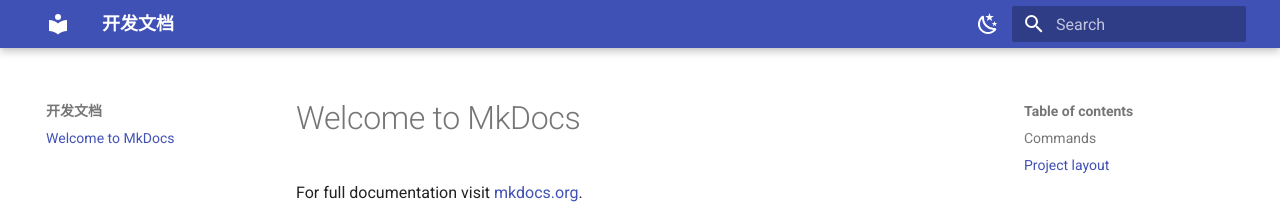
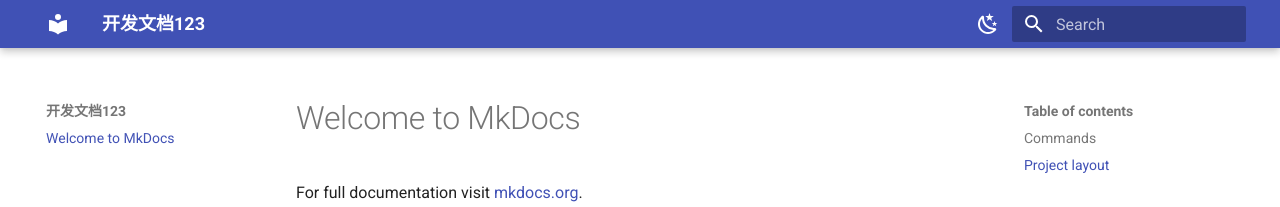
Before and after one commit to Cib0/DevDocs, an MkDocs documentation site: the page built from docs/index.md, in a window 1280 px wide. Shown: the top 207 px of the page. Built offline with MkDocs 1.6.1 and Material for MkDocs 9.7.7, drawn with Linux system fonts in a browser that asks for light colours.

Commit message:
no message

```diff
--- a/mkdocs.yml
+++ b/mkdocs.yml
@@ -1,4 +1,4 @@
-site_name: 开发文档
+site_name: 开发文档123
 
 theme:
   name: material
```
